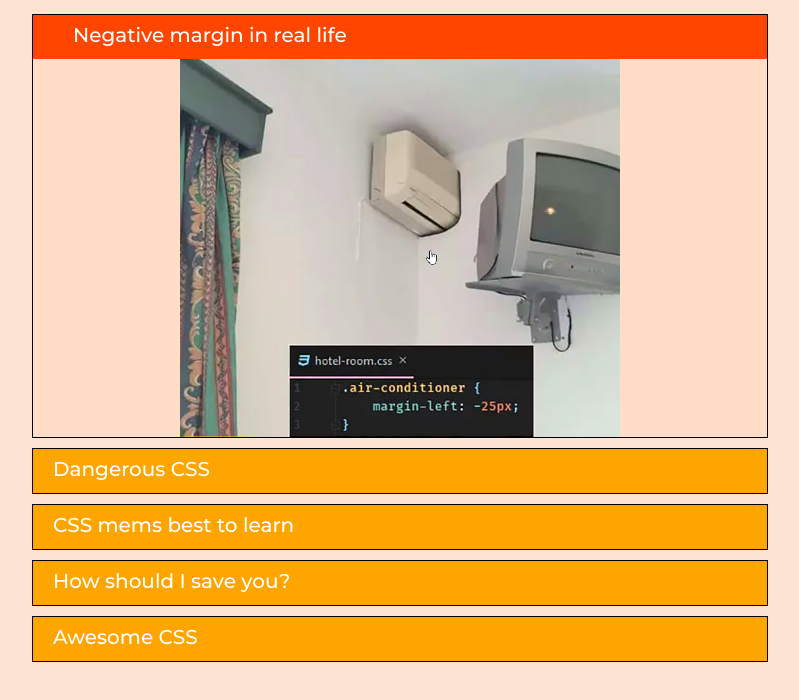
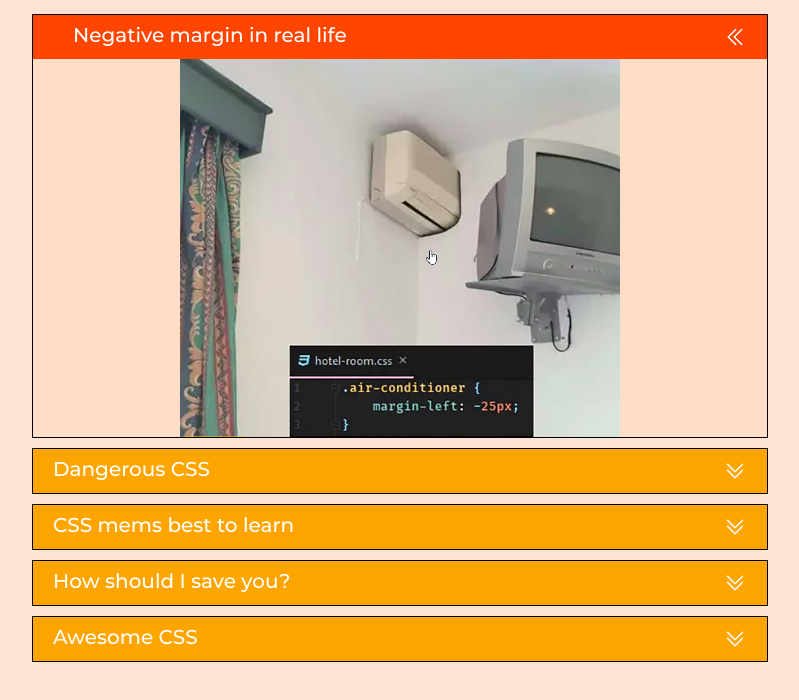
Before and after one commit to Aston4ever/cssBayan, a plain HTML site: page cssBayan/index.html in a window 1280 px wide. Shown: the part 96-796 px from the top of the page, without its empty margins (240-1039 px from the left). Drawn offline with Linux system fonts and the light colour scheme.

Commit message:
feat: add hover:none (Mon, Mar 13, 2023 04:05:27 PM)

```diff
--- a/cssBayan/style.css
+++ b/cssBayan/style.css
@@ -107,6 +107,11 @@ body {
         padding-left: 4rem;
     }
 }
+@media (hover:none) {
+    .icon-arrow {
+        visibility: visible;
+    }
+}
 
 @media (max-width: 880px) {
     html {
```
